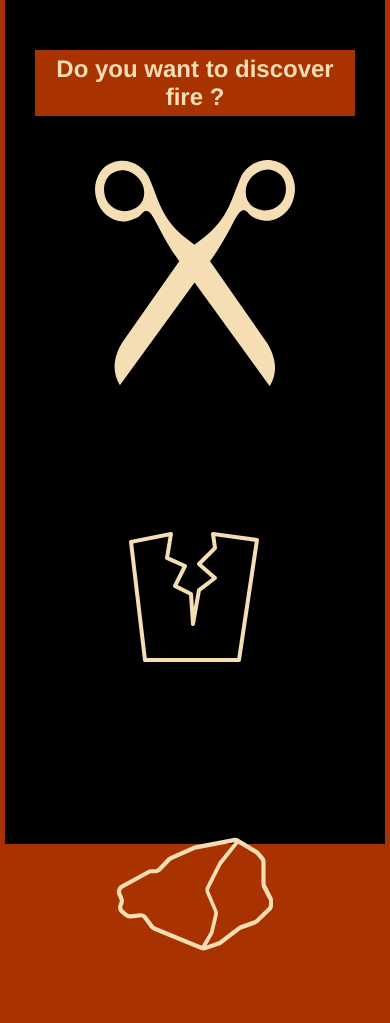
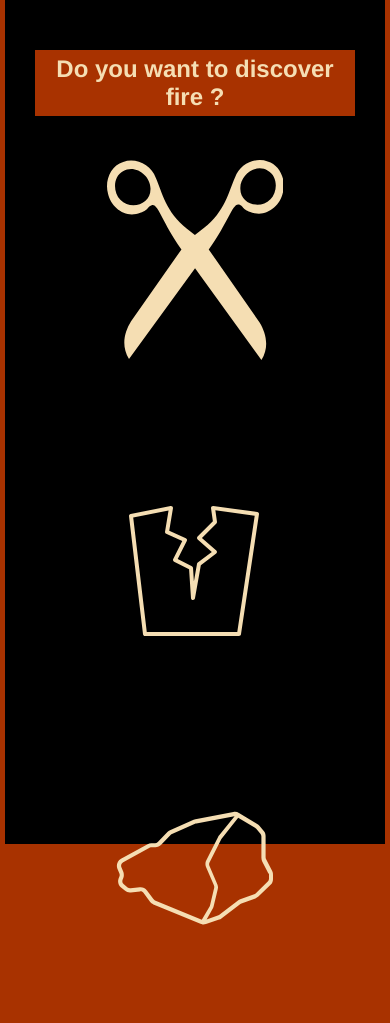
Before and after one commit to iGitScor/js13k-2016, a website: page src/template/index.pug in a window 390 px wide. Shown: the top 1023 px of the page. Drawn offline with nearby package versions, Linux system fonts and the light colour scheme; files that its build step writes are made by us from their sources.

Commit message:
Improve multi-device compatibility

```diff
--- a/src/style/imports/_level.pane.scss
+++ b/src/style/imports/_level.pane.scss
@@ -13,6 +13,10 @@ $numberOfLevels: 11;
     float: none;
     height: auto;
     margin-bottom: 20px;
+  }
+
+  svg {
+    max-height: 200px;
   }
 }
 
--- a/src/style/imports/_scaffolding.scss
+++ b/src/style/imports/_scaffolding.scss
@@ -5,4 +5,8 @@ body {
   background: $primary-color;
   font-family: $font;
   overflow: hidden;
+
+  @media (max-width: 767px) {
+    overflow: auto;
+  }
 }
```
